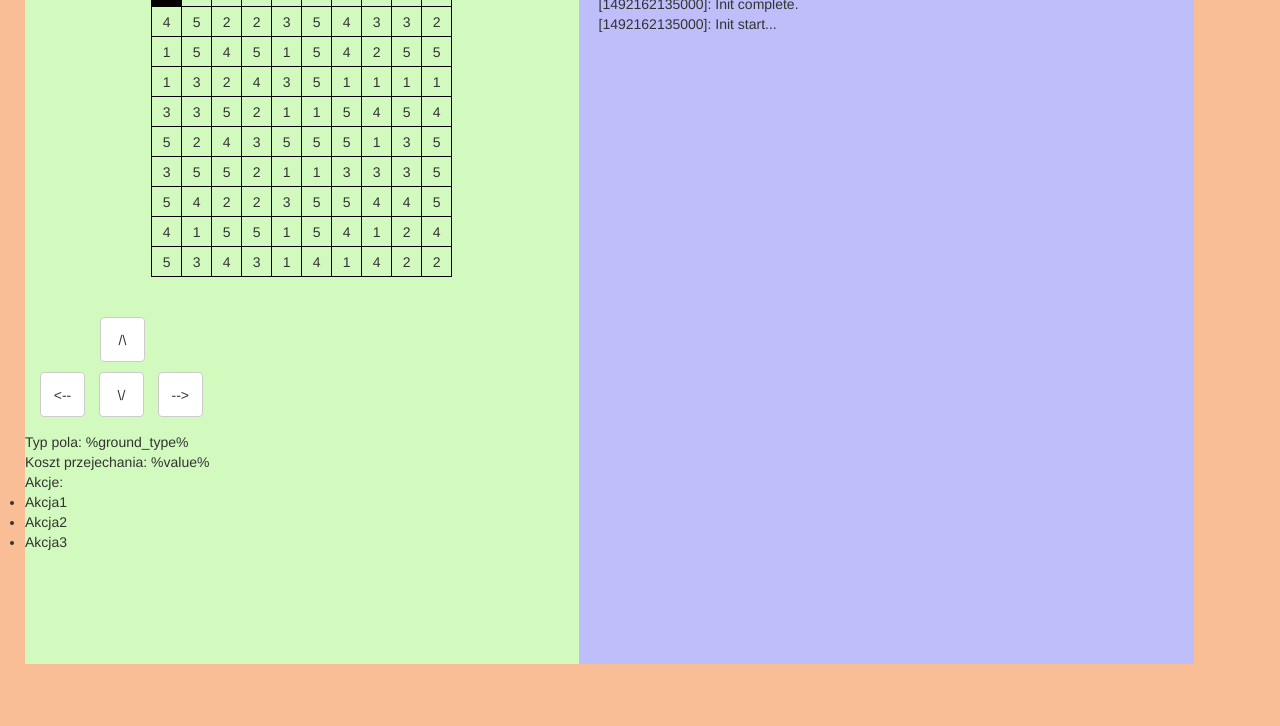
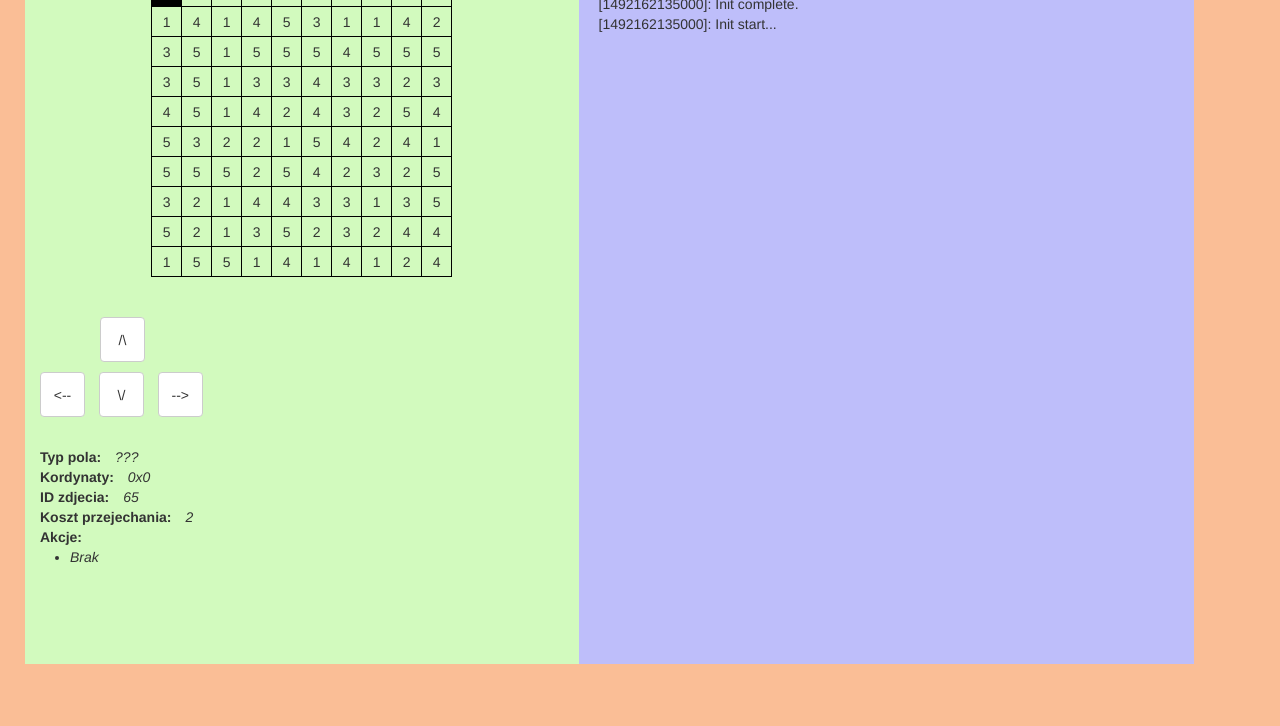
Before and after one commit to mahizz/SZI, a plain HTML site: page index.html in a window 1280 px wide. Shown: the part 74-800 px from the top of the page. Drawn offline with Linux system fonts and the light colour scheme.

Commit message:
Details for ground

```diff
--- a/assets/js/application.js
+++ b/assets/js/application.js
@@ -31,7 +31,10 @@ var init_pole = function(min, max) {
 	for(let x = 0; x <= max_x; x++) {
 		pole[x] = Array();
 		for(let y = 0; y <= max_y; y++) {
-			pole[x][y] = Math.floor(Math.random() * (max - min + 1)) + min;
+			pole[x][y] = {
+				cost: (Math.floor(Math.random() * (max - min + 1)) + min),
+				image: (Math.floor(Math.random() * 100))
+			};
 		}
 	}
 }
@@ -40,7 +43,7 @@ var show_pole = function(dataset) {
 	for(let x = 0; x <= max_x; x++) {
 		for(let y = 0; y <= max_y; y++) {
 			let id = '#' + x + 'x' + y;
-			let val = dataset[x][y];
+			let val = dataset[x][y].cost;
 			$(id).html(val);
 		}
 	}
@@ -48,7 +51,7 @@ var show_pole = function(dataset) {
 
 var get_val = function(cord) {
 	let tmp = cord.split('x');
-	return pole[tmp[0]][tmp[1]];
+	return pole[tmp[0]][tmp[1]].cost;
 }
 
 var show_actor = function(actor_pos) {
@@ -57,12 +60,14 @@ var show_actor = function(actor_pos) {
 	let id = '#' + cord;
 	$(id).html('X');
 	$(id).addClass('actor_ground');
+
+	get_details(actor_pos, pole);
 }
 
 var clear_actor = function(pos, dataset) {
 	let cord = pos.x + 'x' + pos.y;
 	let id = '#' + cord;
-	let val = dataset[pos.x][pos.y];
+	let val = dataset[pos.x][pos.y].cost;
 	$(id).html(val);
 	$(id).removeClass('actor_ground');
 }
@@ -89,6 +94,37 @@ var move_actor = function(direction) {
 
 	clear_actor(last_pos, pole);
 	show_actor(new_pos);
+}
+
+var get_details = function(pos, dataset) {
+	let ground_type, cords, image_id, cost, actions;
+
+	cords = pos.x + 'x' + pos.y;
+	ground_type = "???";
+	image_id = dataset[pos.x][pos.y].image;
+	cost = dataset[pos.x][pos.y].cost;
+	actions = Array();
+
+	$('#details_ground_type').html('');
+	$('#details_cords').html('');
+	$('#details_image_id').html('');
+	$('#details_cost').html('');
+	$('#action_list').html('');
+
+	$('#details_ground_type').html(ground_type);
+	$('#details_cords').html(cords);
+	$('#details_image_id').html(image_id);
+	$('#details_cost').html(cost);
+
+	if(actions.length == 0) {
+		$('#action_list').append('<li> Brak </li>');
+	} else {
+		actions.forEach((row, index, arr) => {
+			let elem = '<li>' + row + '</li>';
+			$('#action_list').append(elem);
+		});
+	}
+
 }
 
 
@@ -131,7 +167,6 @@ $('#button_move_down').on('click', function(){
 });
 
 $(document).keydown(function(e) {
-	console.log(e);
     switch(e.which){
         case 37:
         	$("#button_move_left").click();
--- a/assets/style/apk.css
+++ b/assets/style/apk.css
@@ -1,3 +1,4 @@
+/* ---Strona--- */
 .wrapper {
 	width: 100vw;
 	height: 100vh;
@@ -6,6 +7,7 @@
 	overflow-x: hidden;
 }
 
+/* ---Pole--- */
 .div_krata {
 	width: 45%;
 	height: 95%;
@@ -25,6 +27,13 @@
     vertical-align:middle;
 }
 
+.actor_ground {
+	background-color: black;
+	color: white;
+}
+
+
+/* ---Kontrola--- */
 .controls {
 	padding: 10px;
 	width: 100%;
@@ -41,7 +50,21 @@
 	margin-left: 65px;
 }
 
-.actor_ground {
-	background-color: black;
-	color: white;
+
+/* ---Szczegoly pola--- */
+.ground_details {
+	padding: 15px;
 }
+
+.ground_details > .name {
+	font-weight: bold;
+}
+
+.ground_details > .value {
+	font-style: italic;
+	margin-left: 10px;
+}
+
+.ground_details > .value > li{
+	margin-left: 20px;
+}
--- a/index.html
+++ b/index.html
@@ -146,13 +146,22 @@
 					<button type="button" id="button_move_right" class="btn btn-default button_control"> --> </button>
 				</div>
 				<div class="ground_details">
-					<span>Typ pola: </span><span>%ground_type%</span></br>
-					<span>Koszt przejechania: </span><span>%value%</span></br>
-					<span>Akcje: </span><br>
-					<ul>
-						<li> Akcja1 </li>
-						<li> Akcja2 </li>
-						<li> Akcja3 </li>
+					<span class="name">Typ pola: </span>
+					<span class="value" id="details_ground_type">%ground_type%</span></br>
+
+					<span class="name">Kordynaty: </span>
+					<span class="value" id="details_cords">%cords%</span></br>
+
+					<span class="name">ID zdjecia: </span>
+					<span class="value" id="details_image_id">%image_id%</span></br>
+
+					<span class="name">Koszt przejechania: </span>
+					<span class="value" id="details_cost">%cost%</span></br>
+
+					<span class="name">Akcje: </span><br>
+					<ul class="value" id="action_list">
+						<li> Brak </li>
+						<!-- action_list here -->
 					</ul>
 				</div>
 			</div>
@@ -160,7 +169,7 @@
 				<h2>Debugger:</h2>
 				<div id="debug-wrapper">
 					<ul id="debug-list">
-						<!-- debug here 0-->
+						<!-- debug here -->
 					</ul>
 				</div>
 			</div>
```
Also changed, not shown: 1 other file.
